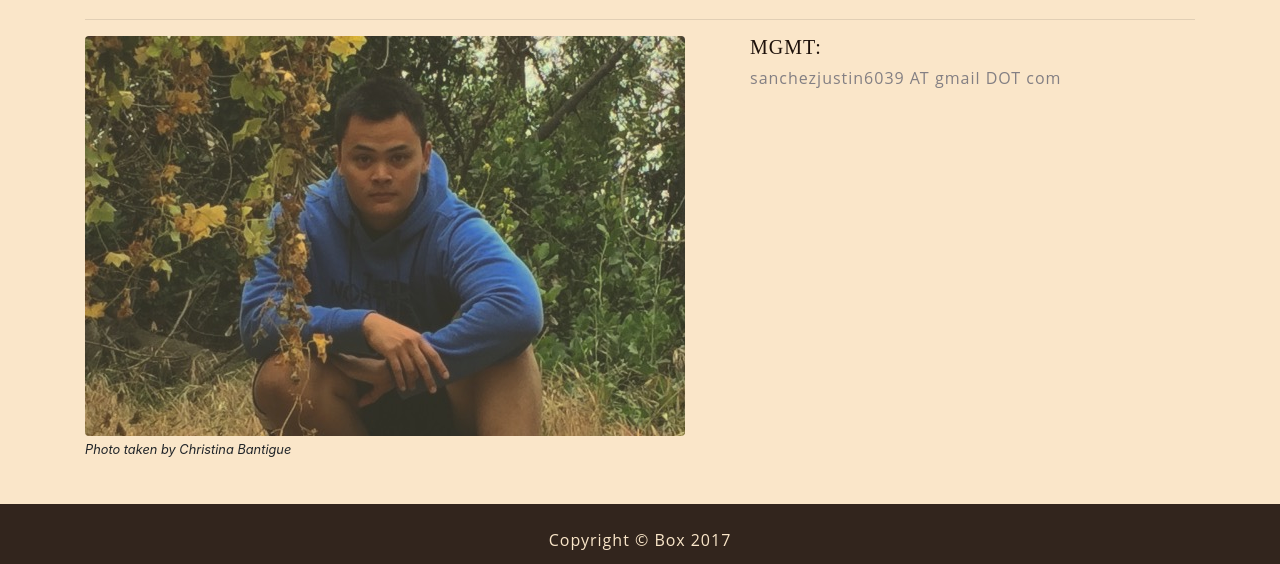
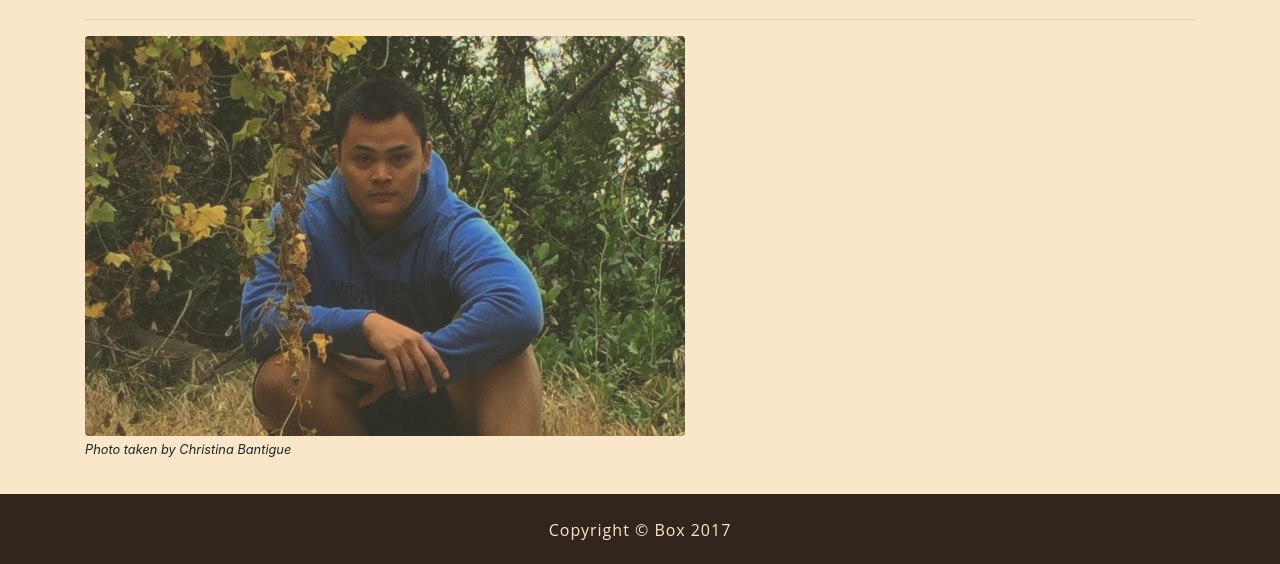
Before and after one commit to anothernameforbox/boxOfficial, a website: page contact/index.html in a window 1280 px wide. Shown: the part 236-800 px from the top of the page. Drawn offline with Linux system fonts and the light colour scheme.

Commit message:
footer adjustment

```diff
--- a/contact/css/contact.css
+++ b/contact/css/contact.css
@@ -126,7 +126,7 @@ footer {
   bottom: 0;
   left: 0;
   width: 100%;
-  height: 60px;
+  height: 70px;
 }
 
 footer p {
--- a/contact/index.html
+++ b/contact/index.html
@@ -64,7 +64,7 @@
         	<ul id="social-buttons">
         		<li><a href="https://www.facebook.com/justin.sanchez.90260403?viewas=100000686899395&privacy_source=timeline_gear_menu" target="_blank"><i class="fa fa-facebook" aria-hidden="true"></i></a></li>
         		<li><a href="https://www.instagram.com/anothernameforbox/" target="_blank"><i class="fa fa-instagram" aria-hidden="true"></i></a></li>
-        		<li><a href="#"><i class="fa fa-envelope" aria-hidden="true"></i></a></li>
+        		<li><a href="mailto:sanchezjustin6039@gmail.com"><i class="fa fa-envelope" aria-hidden="true"></i></a></li>
         	</ul>
         </div>
       </div>
@@ -78,10 +78,10 @@
             <img class="img-fluid rounded mb-3 mb-md-0" src="img/contactpose.jpg" alt="man in a blue hoodie crouching in a forest looking directly into your soul">
           <caption><em><small>Photo taken by Christina Bantigue</small></em></caption>
         </div>
-        <div class="col-md-5">
+        <!-- <div class="col-md-5">
           <h5>MGMT:</h5>
           <p>sanchezjustin6039 AT gmail DOT com</p>
-        </div>
+        </div> -->
       </div>
       <!-- /.row -->
 
```
